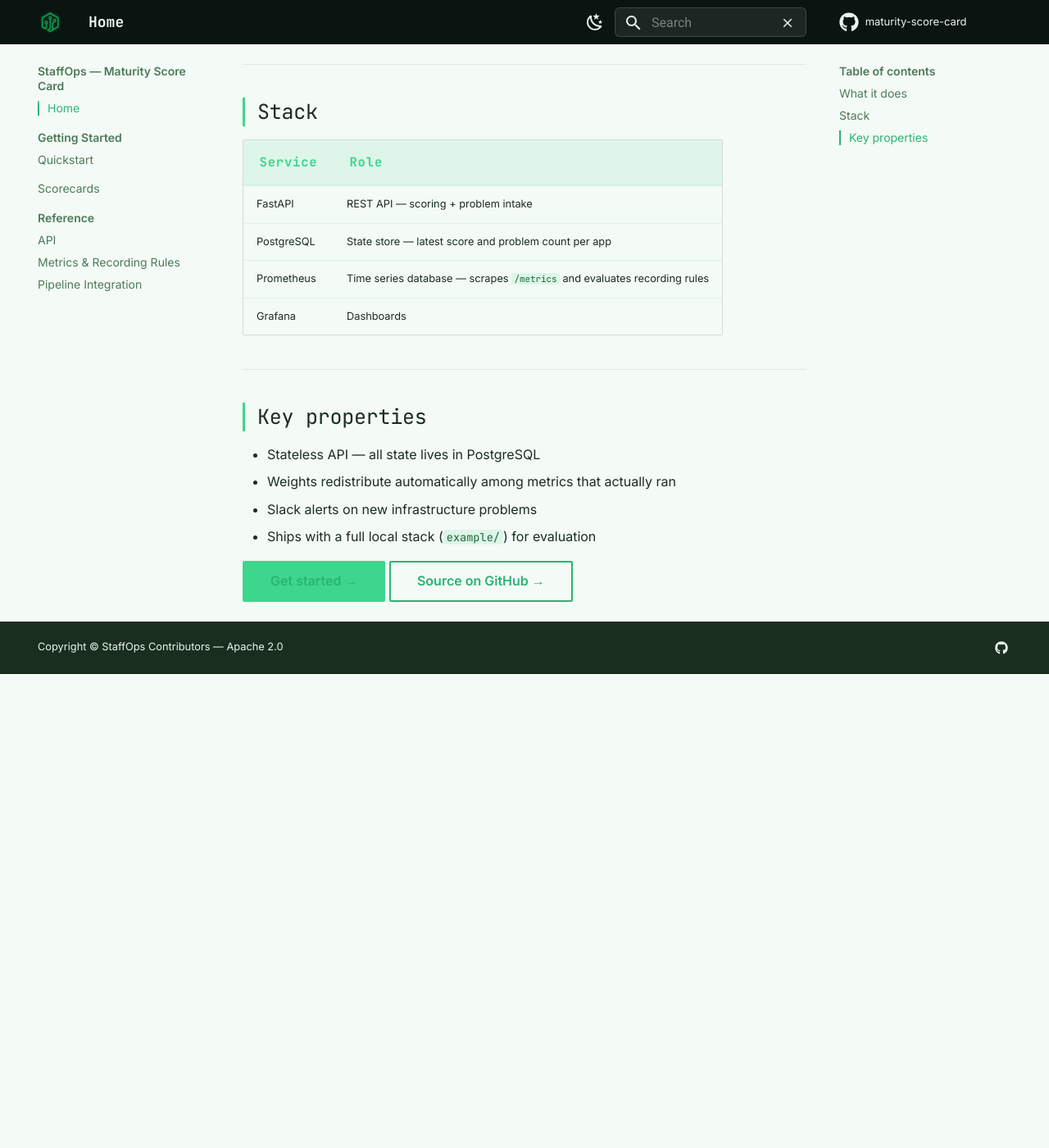
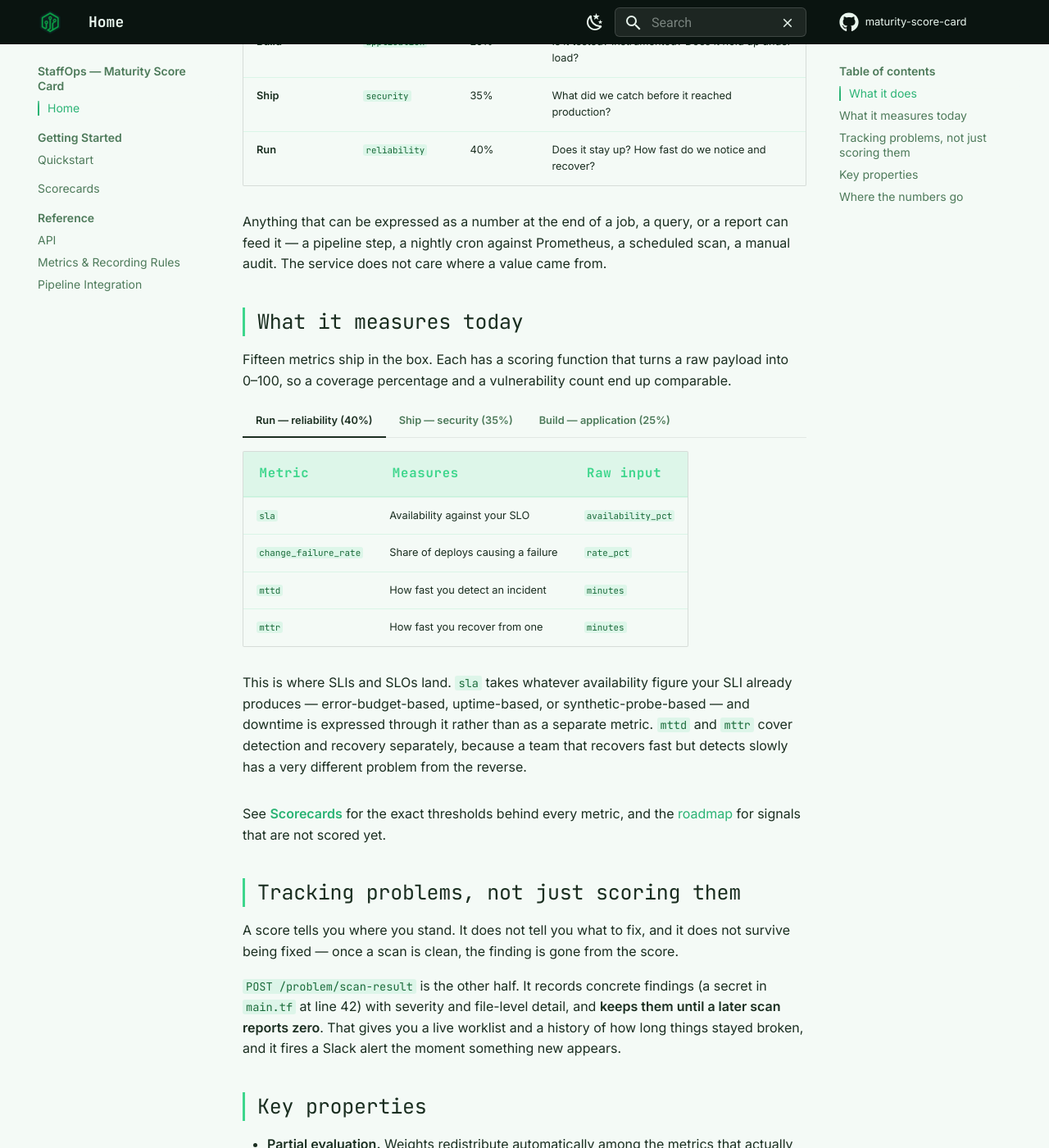
Before and after one commit to StaffOps/maturity-score-card, an MkDocs documentation site: the page built from docs/site/index.md, in a window 1280 px wide and 1400 px high, scrolled down 842 px. Shown: the whole window at 82% size. Built offline with MkDocs 1.6.1 and Material for MkDocs 9.7.7, drawn with Linux system fonts in a browser that asks for light colours; comment, search, counter and statistics services are not loaded; before the commit the page ends 1664 px from its top, so only the background shows below that; some of the changed text lies outside the part shown.

Commit message:
docs: reframe the project around build, ship and run
The docs described a CI/CD scorecard, which undersold what the service
does and misrepresented where its weight sits — reliability is the
heaviest scorecard at 40%, and none of its metrics come from a pipeline.

Rewrites the landing page around the three dimensions the scorecards
actually map to, and states plainly that pipelines are one signal source
among several: scheduled queries against monitoring, scanners, manual
audits.

Expands scorecards.md from a weights table into a full catalogue. Every
metric now documents what it measures, the payload it expects and its
exact thresholds, all derived from the scoring functions. Adds a scoring
model section covering weight redistribution, the per-app composition and
the unweighted team/area averages.

Adds a "Not yet covered" section for signals the service does not score:
deployment success rate, rollback success rate, vulnerability remediation
time and production 5xx rate. Submitting these returns 400 unknown metric,
so documenting them as gaps beats leaving readers to discover it.

Co-Authored-By: Claude Opus 5 <noreply@anthropic.com>
Claude-Session: https://claude.ai/code/session_01AfwbT2C4GmMMURMmL4EsAg

````diff
--- a/docs/site/index.md
+++ b/docs/site/index.md
@@ -1,15 +1,119 @@
 # Maturity Score Card
 
-**Stateless scoring service for CI/CD maturity metrics.**
-
-Receives CI/CD tool results, computes a 0–100 maturity score per metric, and persists state in PostgreSQL. Metrics are scraped by Prometheus and visualized in Grafana.
+**A single 0–100 number for how well an application is built, shipped, and run.**
 
 ---
 
 ## What it does
 
+Engineering maturity is usually invisible. Test coverage lives in one tool, vulnerabilities in
+another, availability in a dashboard, incident response in a spreadsheet. Nobody can answer
+"is this service in good shape?" without opening six tabs, and nobody can answer "is the
+organisation improving?" at all.
+
+Maturity Score Card collects those signals from wherever they already exist, scores each one
+on the same 0–100 scale, and rolls them up per app, per team, and per area.
+
+It is **not** a CI/CD scorecard. Pipelines are one source of signal among several — and the
+heaviest scorecard is the one measuring what happens *after* deploy:
+
+```mermaid
+flowchart LR
+    B["<b>Build</b><br/>how the app is made"] --> S["<b>Ship</b><br/>what we catch before prod"] --> R["<b>Run</b><br/>how it behaves in prod"]
+    B -.->|application · 25%| SC["<b>Maturity Score</b>"]
+    S -.->|security · 35%| SC
+    R -.->|reliability · 40%| SC
 ```
-CI/CD step
+
+| Dimension | Scorecard | Weight | Answers |
+|---|---|---|---|
+| **Build** | `application` | 25% | Is it tested? Instrumented? Does it hold up under load? |
+| **Ship** | `security` | 35% | What did we catch before it reached production? |
+| **Run** | `reliability` | 40% | Does it stay up? How fast do we notice and recover? |
+
+Anything that can be expressed as a number at the end of a job, a query, or a report can feed
+it — a pipeline step, a nightly cron against Prometheus, a scheduled scan, a manual audit.
+The service does not care where a value came from.
+
+## What it measures today
+
+Fifteen metrics ship in the box. Each has a scoring function that turns a raw payload into
+0–100, so a coverage percentage and a vulnerability count end up comparable.
+
+=== "Run — reliability (40%)"
+
+    | Metric | Measures | Raw input |
+    |---|---|---|
+    | `sla` | Availability against your SLO | `availability_pct` |
+    | `change_failure_rate` | Share of deploys causing a failure | `rate_pct` |
+    | `mttd` | How fast you detect an incident | `minutes` |
+    | `mttr` | How fast you recover from one | `minutes` |
+
+    This is where SLIs and SLOs land. `sla` takes whatever availability figure your SLI
+    already produces — error-budget-based, uptime-based, or synthetic-probe-based — and
+    downtime is expressed through it rather than as a separate metric. `mttd` and `mttr` cover
+    detection and recovery separately, because a team that recovers fast but detects slowly
+    has a very different problem from the reverse.
+
+=== "Ship — security (35%)"
+
+    | Metric | Measures | Raw input |
+    |---|---|---|
+    | `image_scan` | Vulnerabilities in the container image | `critical`, `high`, `medium` |
+    | `sast` | Vulnerabilities in the source | `critical`, `high`, `medium` |
+    | `dast` | Vulnerabilities found against a running instance | `high`, `medium` |
+    | `secret_scan` | Hardcoded credentials — pass/fail | `found` |
+
+    Counts are weighted by severity, so one critical costs far more than one medium.
+    `secret_scan` is deliberately binary: a leaked credential is not a matter of degree.
+
+=== "Build — application (25%)"
+
+    | Metric | Measures | Raw input |
+    |---|---|---|
+    | `unit_coverage` | Unit test coverage | `percentage` |
+    | `integration_coverage` | Integration test coverage | `percentage` |
+    | `stress_test` | Error rate, p95 latency and check pass rate under load | `error_rate`, `p95_ms`, `checks_pct` |
+    | `libs_observability` | Standard telemetry library in use | `enabled` |
+    | `libs_secrets` | Standard secrets library in use | `enabled` |
+    | `health_check` | Health endpoint exposed | `enabled` |
+    | `unique_db_user` | Dedicated database user | `enabled` |
+
+    The two coverage metrics are scored on different curves — 80% unit coverage and 60%
+    integration coverage both earn full marks, because they are not equally cheap to reach.
+
+See **[Scorecards](scorecards.md)** for the exact thresholds behind every metric, and the
+[roadmap](scorecards.md#not-yet-covered) for signals that are not scored yet.
+
+## Tracking problems, not just scoring them
+
+A score tells you where you stand. It does not tell you what to fix, and it does not survive
+being fixed — once a scan is clean, the finding is gone from the score.
+
+`POST /problem/scan-result` is the other half. It records concrete findings (a secret in
+`main.tf` at line 42) with severity and file-level detail, and **keeps them until a later scan
+reports zero**. That gives you a live worklist and a history of how long things stayed broken,
+and it fires a Slack alert the moment something new appears.
+
+## Key properties
+
+- **Partial evaluation.** Weights redistribute automatically among the metrics that actually
+  reported. A service with no integration tests is not silently scored as if it had 0% — the
+  metric is simply excluded. Send what you have.
+- **Stateless service, persistent state.** All state lives in PostgreSQL; the API can be
+  restarted, scaled, or replaced freely.
+- **Last value wins.** Each `(area, team, app, env, scorecard, metric)` holds exactly one
+  score, upserted on every submission. No double counting from pipeline retries.
+- **Aggregation is unweighted by size.** Team scores average their apps, area scores average
+  their teams — so a team with 40 services does not drown out one with 3.
+
+## Where the numbers go
+
+Scores are exposed at `/metrics` in Prometheus format, scraped every 15s, and pre-aggregated
+into recording rules that Grafana reads.
+
+```
+CI/CD step · cron · scanner · manual audit
     │
     ▼
 POST /score              POST /problem/scan-result
@@ -31,25 +135,12 @@ calculate_score()        save problem state
             Grafana
 ```
 
----
-
-## Stack
-
 | Service | Role |
 |---|---|
 | FastAPI | REST API — scoring + problem intake |
 | PostgreSQL | State store — latest score and problem count per app |
-| Prometheus | Time series database — scrapes `/metrics` and evaluates recording rules |
-| Grafana | Dashboards |
-
----
-
-## Key properties
-
-- Stateless API — all state lives in PostgreSQL
-- Weights redistribute automatically among metrics that actually ran
-- Slack alerts on new infrastructure problems
-- Ships with a full local stack (`example/`) for evaluation
+| Prometheus | Scrapes `/metrics`, evaluates the recording rules |
+| Grafana | Dashboards — per app, per team, per area |
 
 [Get started →](getting-started/quickstart.md){ .md-button .md-button--primary }
-[Source on GitHub →](https://github.com/StaffOps/maturity-score-card){ .md-button }
+[See the scorecards →](scorecards.md){ .md-button }
--- a/docs/site/scorecards.md
+++ b/docs/site/scorecards.md
@@ -1,17 +1,250 @@
-# Scorecards and Weights
+# Scorecards and Metrics
+
+Every metric is scored 0–100 by a pure function in `app/scoring/`. This page documents what
+each one measures, the payload it expects, and the exact thresholds it applies.
 
 | Scorecard | Weight | Metrics |
 |---|---|---|
-| `security` | 35% | `image_scan` (25%), `secret_scan` (25%), `sast` (25%), `dast` (25%) |
-| `application` | 25% | `libs_secrets` (15%), `libs_observability` (15%), `unique_db_user` (10%), `health_check` (10%), `unit_coverage` (20%), `integration_coverage` (20%), `stress_test` (10%) |
-| `reliability` | 40% | `sla` (20%), `change_failure_rate` (30%), `mttr` (25%), `mttd` (25%) |
+| [`reliability`](#reliability-40) | 40% | `sla` (20%), `change_failure_rate` (30%), `mttr` (25%), `mttd` (25%) |
+| [`security`](#security-35) | 35% | `image_scan` (25%), `secret_scan` (25%), `sast` (25%), `dast` (25%) |
+| [`application`](#application-25) | 25% | `libs_secrets` (15%), `libs_observability` (15%), `unique_db_user` (10%), `health_check` (10%), `unit_coverage` (20%), `integration_coverage` (20%), `stress_test` (10%) |
 
-Weights redistribute automatically among metrics that actually ran — just omit a metric to exclude it from the calculation.
+!!! info "Weights redistribute automatically"
+    Metrics you never submit are excluded from the calculation instead of counting as zero.
+    A scorecard's score is the weighted average of the metrics that actually reported, so a
+    service with no DAST is judged on what it does run. See [Scoring model](#scoring-model).
 
-## Adding a new metric
+---
 
-1. Create the scoring function in `app/scoring/<scorecard>.py`
+## reliability (40%)
+
+The heaviest scorecard, and the only one measuring production behaviour. Values here usually
+come from a scheduled query against your monitoring stack rather than from a pipeline.
+
+### `sla` — 20%
+
+Availability against your SLO. Feed it whatever figure your SLI already produces; downtime is
+expressed through this metric rather than reported separately.
+
+```json
+{"availability_pct": 99.82}
+```
+
+| Availability | Score |
+|---|---|
+| ≥ 99.5% | 100 |
+| ≥ 99.0% | 75 |
+| ≥ 98.0% | 50 |
+| 95–98% | Linear 0 → 50 |
+| < 95% | 0 |
+
+### `change_failure_rate` — 30%
+
+The DORA metric: share of deploys that caused a degradation requiring a fix or rollback.
+
+```json
+{"rate_pct": 4.2}
+```
+
+| Failure rate | Score |
+|---|---|
+| < 5% | 100 |
+| < 10% | 75 |
+| < 15% | 50 |
+| ≥ 15% | 25 |
+
+### `mttd` — 25%
+
+Mean time to **detect**: incident start to the moment someone or something noticed. Scored
+much more aggressively than recovery — detection is where most of the avoidable delay lives.
+
+```json
+{"minutes": 4}
+```
+
+| Detection time | Score |
+|---|---|
+| < 5 min | 100 |
+| < 30 min | 75 |
+| < 2 h | 50 |
+| ≥ 2 h | 25 |
+
+### `mttr` — 25%
+
+Mean time to **recover**: detection to service restored.
+
+```json
+{"minutes": 45}
+```
+
+| Recovery time | Score |
+|---|---|
+| < 1 h | 100 |
+| < 4 h | 75 |
+| < 24 h | 50 |
+| ≥ 24 h | 25 |
+
+---
+
+## security (35%)
+
+What was caught before reaching production. All four metrics carry equal weight.
+
+### `image_scan` — 25% · `sast` — 25%
+
+Container image and source-code vulnerability counts. Both use the same severity-weighted
+deduction, floored at zero.
+
+```json
+{"critical": 0, "high": 1, "medium": 3}
+```
+
+```
+score = max(0, 100 − 25×critical − 10×high − 3×medium)
+```
+
+The example above scores **81**. A single critical costs 25 points; it takes eight mediums to
+do the same damage.
+
+### `dast` — 25%
+
+Findings against a running instance. No critical tier — DAST criticals are rare enough in
+practice that the scale starts at high.
+
+```json
+{"high": 0, "medium": 2}
+```
+
+```
+score = max(0, 100 − 20×high − 5×medium)
+```
+
+### `secret_scan` — 25%
+
+Hardcoded credentials in the repository. Binary by design: a leaked credential is not a matter
+of degree.
+
+```json
+{"found": false}
+```
+
+| Found | Score |
+|---|---|
+| `false` | 100 |
+| `true` | 0 |
+
+!!! tip "Secrets in infrastructure code go somewhere else"
+    `secret_scan` scores the application repository. Findings in Terraform or Helm belong in
+    [`POST /problem/scan-result`](reference/api.md), which keeps them as a tracked worklist
+    with file and line detail until they are resolved.
+
+---
+
+## application (25%)
+
+How the service is built. Mostly pipeline-sourced.
+
+### `unit_coverage` — 20% · `integration_coverage` — 20%
+
+Both take a percentage, but on deliberately different curves — integration tests are more
+expensive per point of coverage, so full marks arrive earlier.
+
+```json
+{"percentage": 84.5}
+```
+
+| Score | `unit_coverage` | `integration_coverage` |
+|---|---|---|
+| 100 | ≥ 80% | ≥ 60% |
+| 50 → 100 | 60–80% | 40–60% |
+| 10 → 50 | 40–60% | 20–40% |
+| 0 | < 40% | < 20% |
+
+Between thresholds the score interpolates linearly, so improvements show up immediately
+instead of waiting for the next band.
+
+### `stress_test` — 10%
+
+A composite of three load-test outputs, scored independently and summed. Partial credit is the
+point: fast but flaky scores differently from slow but solid.
+
+```json
+{"error_rate": 0.0004, "p95_ms": 320, "checks_pct": 98.5}
+```
+
+| Component | Max | Thresholds |
+|---|---|---|
+| Error rate | 40 | < 0.1% → 40 · < 1% → 20 · else 0 |
+| p95 latency | 35 | < 500 ms → 35 · < 1 s → 20 · < 2 s → 10 · else 0 |
+| Check pass rate | 25 | ≥ 95% → 25 · ≥ 80% → 15 · ≥ 60% → 5 · else 0 |
+
+`error_rate` is a fraction from 0.0 to 1.0, not a percentage.
+
+### Boolean practices — `libs_secrets` 15% · `libs_observability` 15% · `unique_db_user` 10% · `health_check` 10%
+
+Four all-or-nothing checks for organisational standards: the shared secrets library, the shared
+telemetry library, a dedicated database user rather than a shared one, and an exposed health
+endpoint.
+
+```json
+{"enabled": true}
+```
+
+| `enabled` | Score |
+|---|---|
+| `true` | 100 |
+| `false` | 0 |
+
+---
+
+## Scoring model
+
+### Per scorecard
+
+Each scorecard is the weighted average of the metrics that reported, which is what makes
+partial submission safe:
+
+```
+scorecard_score = Σ(score × weight) / Σ(weight)
+```
+
+An app reporting only `image_scan` (81) and `sast` (95) scores
+`(81×0.25 + 95×0.25) / (0.25 + 0.25)` = **88** for security — the absent DAST and secret scan
+do not drag it down.
+
+### Per app
+
+```
+total = security × 0.35 + application × 0.25 + reliability × 0.40
+```
+
+### Per team and per area
+
+Team and area scores are plain averages, one level at a time — apps average into teams, teams
+average into areas. Every team counts equally regardless of how many services it owns, so a
+40-service team does not swamp a 3-service one.
+
+---
+
+## Not yet covered
+
+These are recognised gaps rather than deliberate omissions. Submitting them today returns
+`400 unknown metric` — `calculate_score()` only accepts metrics registered in `SCORERS`.
+
+| Signal | Status | Notes |
+|---|---|---|
+| Deployment success rate / frequency | Not implemented | `change_failure_rate` captures the inverse for failures, but neither deploy volume nor success count is scored |
+| Rollback success rate | Not implemented | Whether rollbacks actually work is untracked |
+| Vulnerability remediation time | Partially covered | `POST /problem/scan-result` keeps findings until resolved, so the history exists — but there is no scorer turning time-to-remediate into a number |
+| Production 5xx error rate | Partially covered | `stress_test.error_rate` measures errors under synthetic load, not real traffic. A production error-rate SLI currently has to be folded into `sla` |
+
+## Adding a metric
+
+1. Write the scoring function in `app/scoring/<scorecard>.py` — a pure `dict → float`
 2. Register it in `SCORERS` in `app/scoring/__init__.py`
-3. Add the weight in `app/weights.py`
+3. Add its weight in `app/weights.py`
 
-See [Pipeline Integration](reference/pipeline-integration.md) for curl examples covering every metric.
+Weights within a scorecard should sum to 1.0. Nothing enforces this, but the redistribution
+maths assumes it.
+
+See [Pipeline Integration](reference/pipeline-integration.md) for a curl example per metric.
--- a/mkdocs.yml
+++ b/mkdocs.yml
@@ -1,5 +1,5 @@
 site_name: StaffOps — Maturity Score Card
-site_description: Stateless scoring service for CI/CD maturity metrics
+site_description: Engineering maturity scoring across build, ship and run — security, application and reliability scorecards
 site_url: https://staffops.github.io/maturity-score-card/
 repo_url: https://github.com/StaffOps/maturity-score-card
 repo_name: maturity-score-card
````
Also changed, not shown: README.md (+37 -2 lines).
